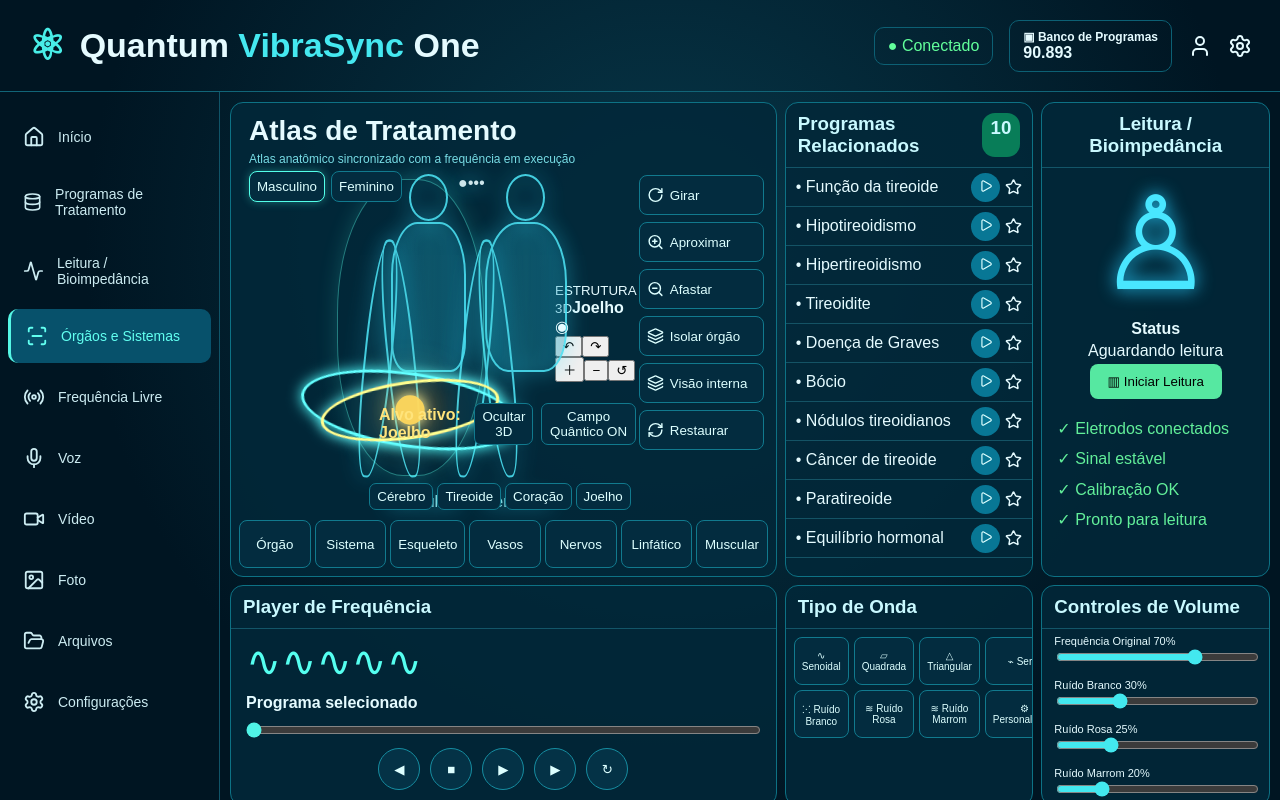
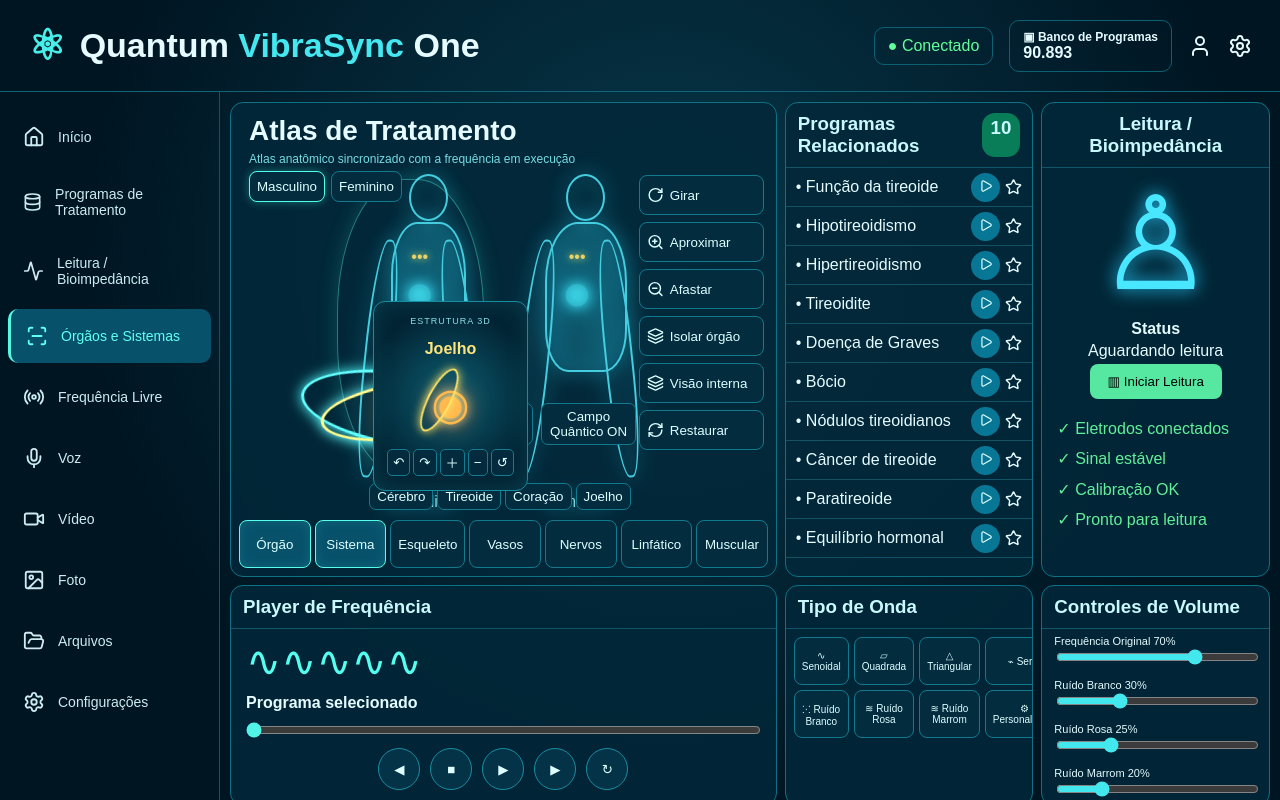
Before and after one commit to marcosfersant/quantum-vibrasync-one, a React (Vite) app: page / in a window 1280 px wide. Shown: the top 800 px of the page. Built offline with nearby package versions, Linux system fonts and the light colour scheme.

Commit message:
Passo 5: visual das camadas e painel 3D

```diff
--- a/src/style.css
+++ b/src/style.css
@@ -23,3 +23,11 @@
 .target-demo{position:absolute;right:145px;bottom:66px;z-index:12;display:flex;gap:4px}
 @keyframes targetPulse{0%,100%{transform:translate(-50%,-50%) scale(.85);opacity:.7}50%{transform:translate(-50%,-50%) scale(1.2);opacity:1}}
 @keyframes qClock{to{transform:translate(-50%,-50%) rotate(352deg)}}@keyframes qCounter{from{transform:translate(-50%,-50%) rotate(352deg)}to{transform:translate(-50%,-50%) rotate(-8deg)}}@keyframes qVibe{from{filter:brightness(.8)}to{filter:brightness(1.5)}}
+
+/* PASSO 5 — camadas anatômicas + painel 3D */
+.layer{position:absolute;left:50%;transform:translateX(-50%);font-style:normal;pointer-events:none;z-index:3}
+.layer.organs{top:88px;font-size:52px;color:#42dff077;text-shadow:0 0 12px #43eaff}
+.layer.endocrine{top:74px;color:#ffe56b;text-shadow:0 0 7px #ffe56b}.layer.skeletal{top:70px;font-size:120px;color:#dffcff66}.layer.vascular{top:92px;font-size:70px;color:#ff766f99;text-shadow:0 0 7px #ff6658}.layer.nervous{top:72px;font-size:130px;color:#ffe86e88}.layer.lymphatic{top:112px;font-size:55px;color:#74ffc999}.layer.muscular{top:78px;font-size:100px;color:#ff8a7066}
+.layers button.on{border-color:#58ffea;background:#07516b;box-shadow:inset 0 0 12px #4fffe522}
+.focus3d{position:absolute;left:12px;top:150px;width:155px;height:190px;z-index:13;border:1px solid #168da1;border-radius:12px;background:radial-gradient(circle,#0b5d70,#022333 72%);display:grid;place-items:center;padding:7px;perspective:600px;box-shadow:inset 0 0 24px #3ae7f322}
+.focus3d small{font-size:9px;color:#8bdde6;letter-spacing:1px}.focus3d>b{color:#ffe47b}.focus-model{position:relative;width:72px;height:62px;display:grid;place-items:center;font-size:44px;color:#ffb94d;text-shadow:0 0 10px #ffe989,0 0 25px #ff733c;transform-style:preserve-3d;transition:transform .25s ease}.focus-model i{position:absolute;width:70px;height:24px;border:2px solid #ffe467;border-radius:50%;box-shadow:0 0 10px #ffe467;animation:qClock 2.4s linear infinite}.focus3d nav{display:flex;gap:3px}.focus3d nav button{background:#042b3d;color:#dff;border:1px solid #167b90;border-radius:5px;padding:3px 5px}
```
